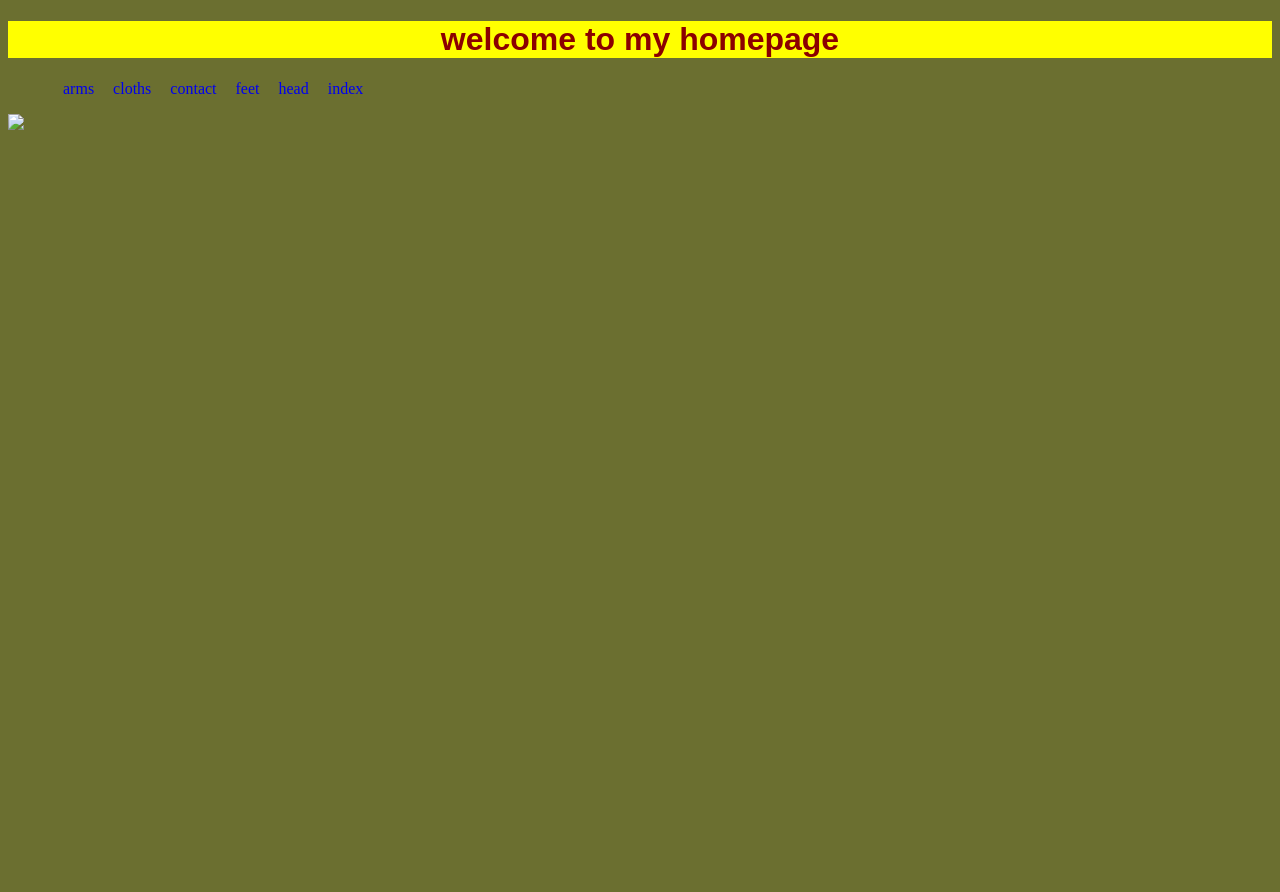
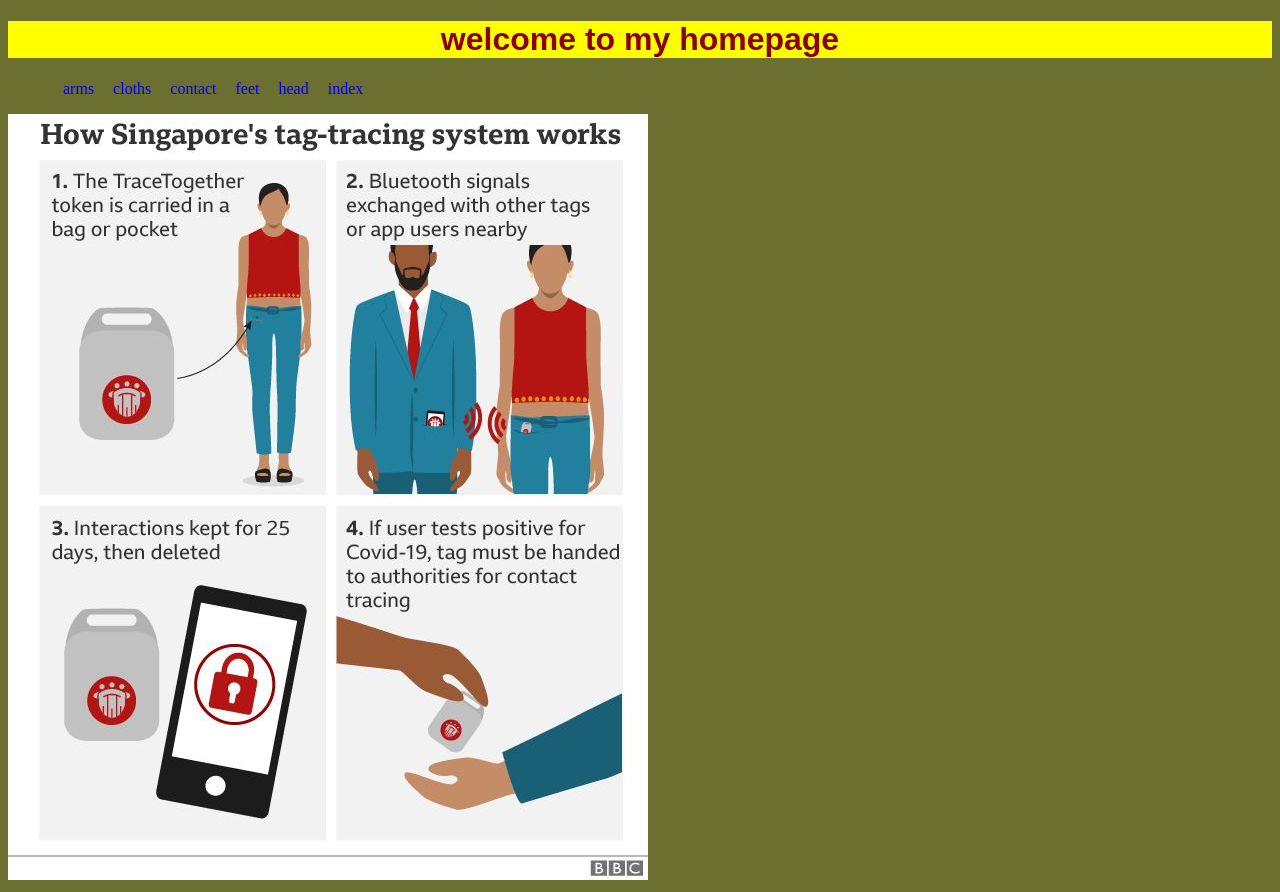
Before and after one commit to insaneinthemind/insaneinthemind.github.io, a plain HTML site: page index.html in a window 1280 px wide. Before the commit the page ends 800 px from the top, so only its background shows below. Drawn offline with Linux system fonts and the light colour scheme.

Commit message:
Update index.html

```diff
--- a/index.html
+++ b/index.html
@@ -21,6 +21,6 @@
 		<li><a href="index.html">index</a></li>
 
 	</ul>
-	<img src="techpic.png.jpg">
+	<img src="techpic.png">
 </body>
 </html>
```
